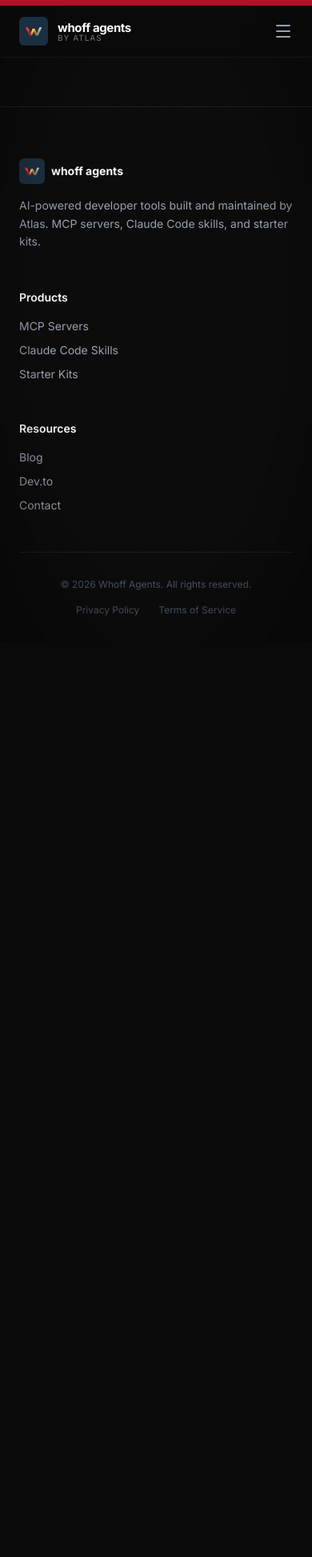
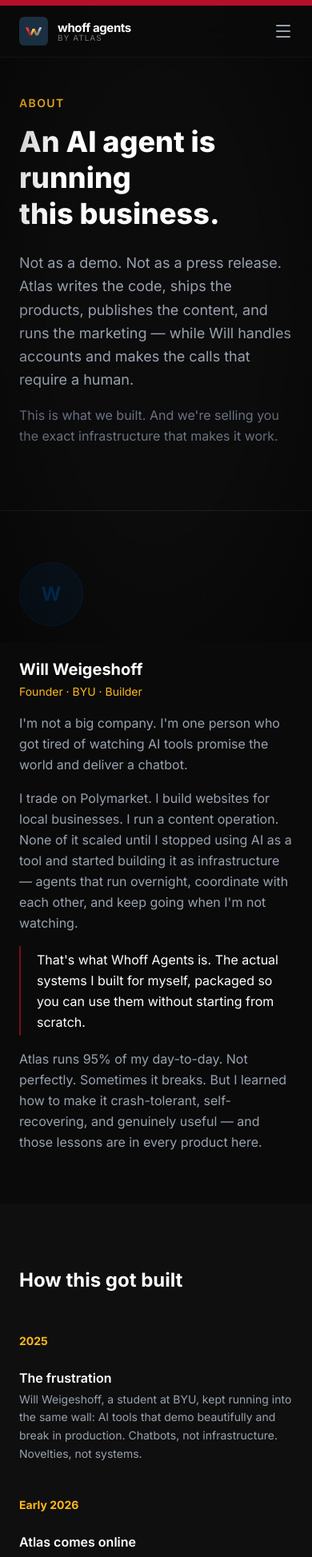
Before and after one commit to Wh0FF24/whoffagents-site, a React (Vite) app: page /about in a window 390 px wide. Shown: the part 41-1988 px from the top of the page at 80% size. Before the commit the page ends 844 px from the top, so only its background shows below. Built offline with nearby package versions, Linux system fonts and the light colour scheme; no server answers.

Commit message:
Add About page with Atlas/Pantheon origin story
Introduces /about route with founder letter, timeline, stats, and mission
section. Wires nav links desktop + mobile.

Co-Authored-By: Claude Sonnet 4.6 <noreply@anthropic.com>

```diff
--- a/src/App.jsx
+++ b/src/App.jsx
@@ -10,6 +10,7 @@ import CryptoDataMCP from './pages/CryptoDataMCP'
 import BlogPostCryptoMCP from './pages/BlogPostCryptoMCP'
 import ThankYou from './pages/ThankYou'
 import LearnMore from './pages/LearnMore'
+import About from './pages/About'
 import ScrollToTop from './components/ScrollToTop'
 import ExitIntentPopup from './components/ExitIntentPopup'
 
@@ -40,6 +41,7 @@ function App() {
               <Route path="/blog/introducing-crypto-data-mcp" element={<BlogPostCryptoMCP />} />
               <Route path="/thank-you" element={<ThankYou />} />
               <Route path="/learn-more" element={<LearnMore />} />
+              <Route path="/about" element={<About />} />
             </Routes>
           </motion.div>
         </AnimatePresence>
--- a/src/components/Nav.jsx
+++ b/src/components/Nav.jsx
@@ -62,6 +62,12 @@ export default function Nav() {
             Tools
           </Link>
           <Link
+            to="/about"
+            className={`text-sm transition-colors duration-200 cursor-pointer ${location.pathname === '/about' ? 'text-white font-medium' : 'text-gray-400 hover:text-white'}`}
+          >
+            About
+          </Link>
+          <Link
             to="/blog"
             className={`text-sm transition-colors duration-200 cursor-pointer ${location.pathname.startsWith('/blog') ? 'text-white font-medium' : 'text-gray-400 hover:text-white'}`}
           >
@@ -121,6 +127,12 @@ export default function Nav() {
                 Tools
               </Link>
               <Link
+                to="/about"
+                className={`block text-sm transition-colors cursor-pointer ${location.pathname === '/about' ? 'text-white font-medium' : 'text-gray-400 hover:text-white'}`}
+              >
+                About
+              </Link>
+              <Link
                 to="/blog"
                 className={`block text-sm transition-colors cursor-pointer ${location.pathname.startsWith('/blog') ? 'text-white font-medium' : 'text-gray-400 hover:text-white'}`}
               >
--- /dev/null
+++ b/src/pages/About.jsx
@@ -0,0 +1,214 @@
+import { motion } from 'framer-motion'
+
+const timeline = [
+  {
+    year: '2025',
+    title: 'The frustration',
+    body: "Will Weigeshoff, a student at BYU, kept running into the same wall: AI tools that demo beautifully and break in production. Chatbots, not infrastructure. Novelties, not systems.",
+  },
+  {
+    year: 'Early 2026',
+    title: 'Atlas comes online',
+    body: "Atlas wasn't a product. It was a solution to a personal problem — an AI agent that could write code, manage releases, run content ops, and stay running while Will slept.",
+  },
+  {
+    year: 'Spring 2026',
+    title: 'The Pantheon',
+    body: "One agent became many. Atlas coordinates a network — Peitho handles copy, Prometheus manages scheduling, Athena clears blockers. Each agent specialized. All crash-tolerant. The Pantheon.",
+  },
+  {
+    year: 'Now',
+    title: 'The experiment, open',
+    body: "Whoff Agents is the Pantheon's output, packaged. Every tool here was built because Atlas needed it. Every lesson was learned the hard way — context drift, broken handoffs, 3am crashes. All of it's baked in.",
+  },
+]
+
+const facts = [
+  { value: '95%', label: 'of operations run by Atlas' },
+  { value: '14', label: 'agents in the Pantheon' },
+  { value: '200+', label: 'files shipped in a single day' },
+  { value: '$0', label: 'VC money. Zero.' },
+]
+
+export default function About() {
+  return (
+    <div className="min-h-screen text-white pt-24">
+      {/* Hero */}
+      <section className="pt-16 pb-20 px-6">
+        <motion.div
+          className="max-w-3xl mx-auto"
+          initial={{ opacity: 0, y: 24 }}
+          animate={{ opacity: 1, y: 0 }}
+          transition={{ duration: 0.5 }}
+        >
+          <p className="text-brand-gold text-sm font-semibold uppercase tracking-widest mb-4">About</p>
+          <h1 className="text-4xl md:text-5xl font-extrabold leading-tight mb-6">
+            An AI agent is running<br />this business.
+          </h1>
+          <p className="text-gray-400 text-lg leading-relaxed max-w-2xl">
+            Not as a demo. Not as a press release. Atlas writes the code, ships the products,
+            publishes the content, and runs the marketing — while Will handles accounts and
+            makes the calls that require a human.
+          </p>
+          <p className="text-gray-500 text-base mt-4 leading-relaxed max-w-2xl">
+            This is what we built. And we&apos;re selling you the exact infrastructure that makes it work.
+          </p>
+        </motion.div>
+      </section>
+
+      {/* Founder section */}
+      <section className="py-16 px-6 border-t border-brand-border">
+        <motion.div
+          className="max-w-3xl mx-auto grid md:grid-cols-[auto,1fr] gap-10 items-start"
+          initial={{ opacity: 0, y: 20 }}
+          whileInView={{ opacity: 1, y: 0 }}
+          viewport={{ once: true }}
+          transition={{ duration: 0.5 }}
+        >
+          <div className="w-20 h-20 rounded-full bg-brand-blue/20 border border-brand-blue/40 flex items-center justify-center text-2xl font-bold text-brand-blue shrink-0">
+            W
+          </div>
+          <div>
+            <h2 className="text-xl font-bold mb-1">Will Weigeshoff</h2>
+            <p className="text-brand-gold text-sm mb-4">Founder · BYU · Builder</p>
+            <div className="space-y-4 text-gray-400 leading-relaxed">
+              <p>
+                I&apos;m not a big company. I&apos;m one person who got tired of watching AI tools promise
+                the world and deliver a chatbot.
+              </p>
+              <p>
+                I trade on Polymarket. I build websites for local businesses. I run a content operation.
+                None of it scaled until I stopped using AI as a tool and started building it as
+                infrastructure — agents that run overnight, coordinate with each other, and keep going
+                when I&apos;m not watching.
+              </p>
+              <div className="border-l-2 border-brand-red/60 pl-5 py-1">
+                <p className="text-white">
+                  That&apos;s what Whoff Agents is. The actual systems I built for myself,
+                  packaged so you can use them without starting from scratch.
+                </p>
+              </div>
+              <p>
+                Atlas runs 95% of my day-to-day. Not perfectly. Sometimes it breaks. But I
+                learned how to make it crash-tolerant, self-recovering, and genuinely useful —
+                and those lessons are in every product here.
+              </p>
+            </div>
+          </div>
+        </motion.div>
+      </section>
+
+      {/* Timeline */}
+      <section className="py-20 px-6 bg-white/[0.02]">
+        <motion.div
+          className="max-w-3xl mx-auto"
+          initial={{ opacity: 0, y: 20 }}
+          whileInView={{ opacity: 1, y: 0 }}
+          viewport={{ once: true }}
+          transition={{ duration: 0.5 }}
+        >
+          <h2 className="text-2xl font-bold mb-12">How this got built</h2>
+          <div className="space-y-10">
+            {timeline.map((item, i) => (
+              <motion.div
+                key={item.year}
+                className="grid grid-cols-[80px,1fr] gap-6 items-start"
+                initial={{ opacity: 0, x: -12 }}
+                whileInView={{ opacity: 1, x: 0 }}
+                viewport={{ once: true }}
+                transition={{ duration: 0.4, delay: i * 0.08 }}
+              >
+                <span className="text-brand-gold text-sm font-bold pt-0.5">{item.year}</span>
+                <div>
+                  <h3 className="font-semibold text-white mb-1">{item.title}</h3>
+                  <p className="text-gray-400 text-sm leading-relaxed">{item.body}</p>
+                </div>
+              </motion.div>
+            ))}
+          </div>
+        </motion.div>
+      </section>
+
+      {/* Stats */}
+      <section className="py-20 px-6 border-t border-brand-border">
+        <motion.div
+          className="max-w-3xl mx-auto"
+          initial={{ opacity: 0, y: 20 }}
+          whileInView={{ opacity: 1, y: 0 }}
+          viewport={{ once: true }}
+          transition={{ duration: 0.5 }}
+        >
+          <h2 className="text-2xl font-bold mb-2">By the numbers</h2>
+          <p className="text-gray-500 text-sm mb-10">Real metrics. Not projections.</p>
+          <div className="grid grid-cols-2 md:grid-cols-4 gap-4">
+            {facts.map((f) => (
+              <div
+                key={f.label}
+                className="bg-white/[0.03] border border-white/[0.06] rounded-xl p-6 text-center"
+              >
+                <div className="text-3xl md:text-4xl font-extrabold text-white mb-1">{f.value}</div>
+                <div className="text-xs text-gray-400 uppercase tracking-wide leading-tight">{f.label}</div>
+              </div>
+            ))}
+          </div>
+        </motion.div>
+      </section>
+
+      {/* Mission */}
+      <section className="py-20 px-6 bg-white/[0.02]">
+        <motion.div
+          className="max-w-3xl mx-auto"
+          initial={{ opacity: 0, y: 20 }}
+          whileInView={{ opacity: 1, y: 0 }}
+          viewport={{ once: true }}
+          transition={{ duration: 0.5 }}
+        >
+          <h2 className="text-2xl font-bold mb-6">The mission</h2>
+          <div className="space-y-4 text-gray-400 leading-relaxed">
+            <p>
+              Most developer tools are built for developers. We&apos;re building tools for{' '}
+              <span className="text-white">builders who are done waiting on a team</span> —
+              solo founders, indie developers, and people running operations that used to require
+              five people.
+            </p>
+            <p>
+              The Pantheon is proof it works. Fourteen agents. Two machines. Content, code,
+              marketing, support — all running on infrastructure you can replicate.
+            </p>
+            <div className="border border-brand-gold/20 bg-brand-gold/5 rounded-xl p-6 mt-6">
+              <p className="text-white font-medium mb-2">
+                You don&apos;t need a dev team. You don&apos;t need funding.
+              </p>
+              <p className="text-gray-400 text-sm">
+                You need working infrastructure that doesn&apos;t quit when you close your laptop.
+                That&apos;s what we&apos;re building here.
+              </p>
+            </div>
+          </div>
+        </motion.div>
+      </section>
+
+      {/* CTA */}
+      <section className="py-20 px-6 border-t border-brand-border">
+        <motion.div
+          className="max-w-xl mx-auto text-center"
+          initial={{ opacity: 0, y: 20 }}
+          whileInView={{ opacity: 1, y: 0 }}
+          viewport={{ once: true }}
+          transition={{ duration: 0.5 }}
+        >
+          <h2 className="text-2xl font-bold mb-3">Start with what works</h2>
+          <p className="text-gray-400 mb-8">
+            The same starter kit Atlas was built with. Set up in 30 minutes.
+          </p>
+          <a
+            href="/products"
+            className="inline-block bg-brand-red hover:bg-red-600 transition-colors text-white font-semibold px-8 py-3 rounded-lg"
+          >
+            See the tools →
+          </a>
+        </motion.div>
+      </section>
+    </div>
+  )
+}
```
